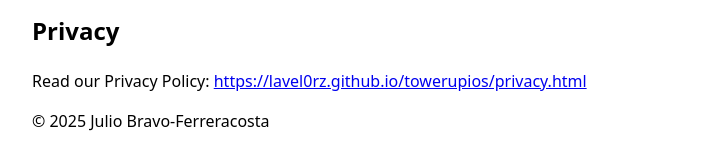
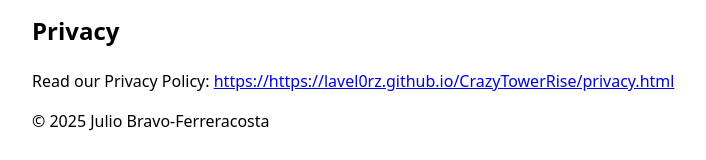
Before and after one commit to Lavel0rz/CrazyTowerRise, a plain HTML site: page docs/index.html in a window 1280 px wide. Shown: the part 470-630 px from the top of the page, without its empty margins (248-954 px from the left). Drawn offline with Linux system fonts and the light colour scheme.

Commit message:
Update index.html

```diff
--- a/docs/index.html
+++ b/docs/index.html
@@ -19,7 +19,7 @@
 <p>iPhone with iOS 15+ recommended.</p>
 
 <h2>Privacy</h2>
-<p>Read our Privacy Policy: <a href="https://lavel0rz.github.io/towerupios/privacy.html">https://lavel0rz.github.io/towerupios/privacy.html</a></p>
+<p>Read our Privacy Policy: <a href="https://lavel0rz.github.io/CrazyTowerRise/privacy.html">https://https://lavel0rz.github.io/CrazyTowerRise/privacy.html</a></p>
 
 <p>© 2025 Julio Bravo-Ferreracosta</p>
 </html>
```
